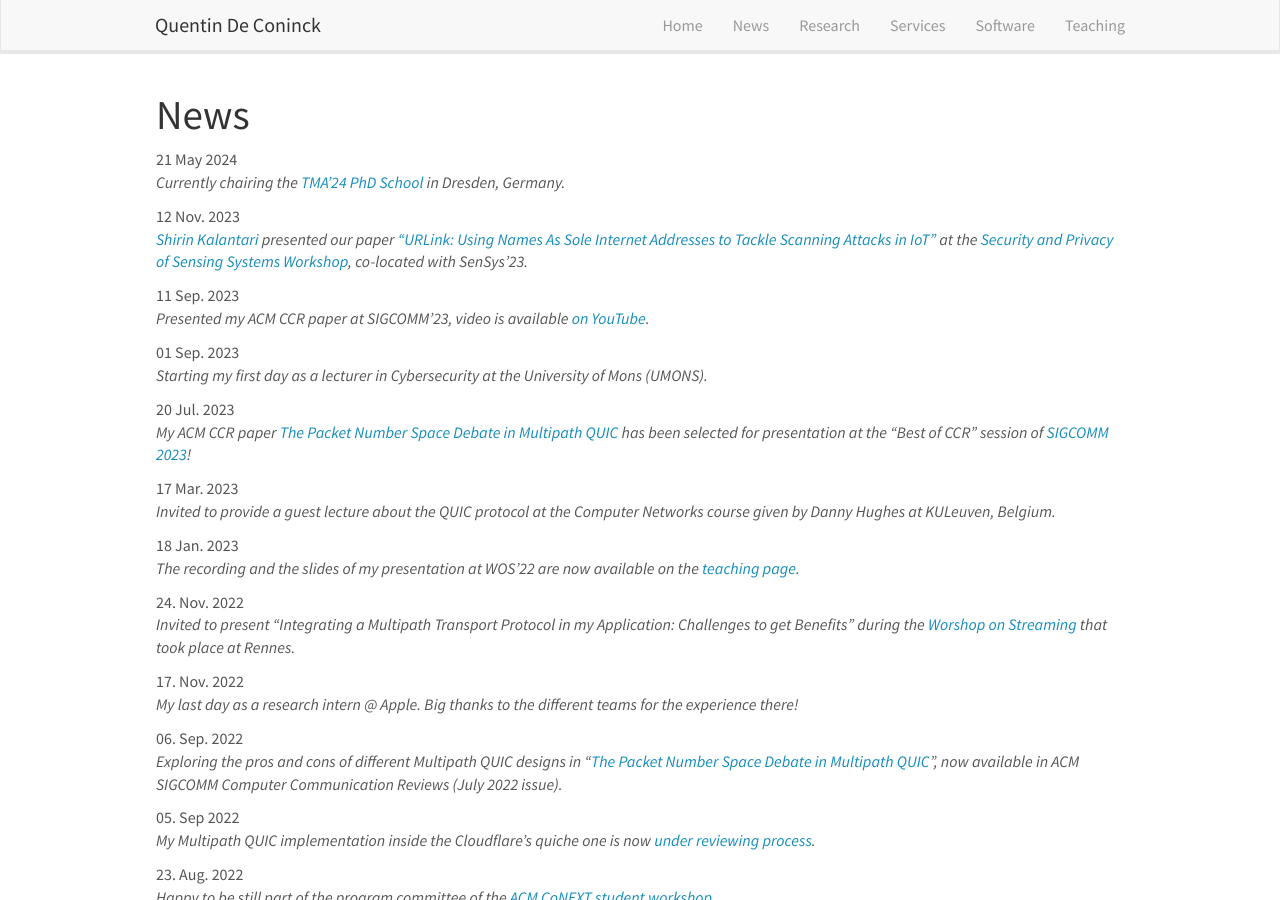
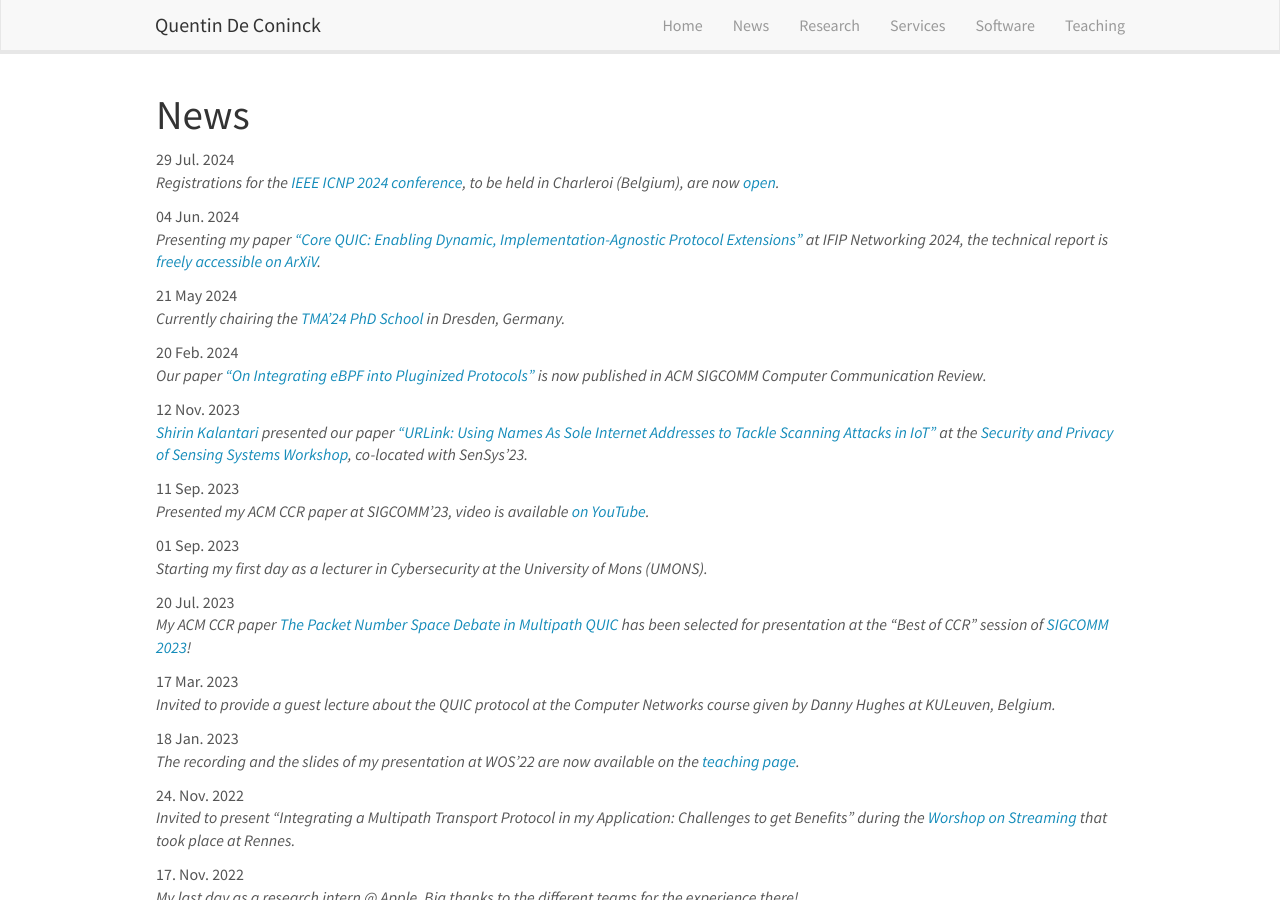
Before and after one commit to qdeconinck/qdeconinck.github.io, a Jekyll site: the page built from _pages/allnews.md, in a window 1280 px wide and 900 px high. Built offline with Jekyll 4.4.1, drawn with Linux system fonts in a browser that asks for light colours; nearby versions of some CDN libraries.

Commit message:
update news

```diff
--- a/_data/news.yml
+++ b/_data/news.yml
@@ -1,5 +1,14 @@
+- date: 29 Jul. 2024
+  headline: "Registrations for the <a href=\"https://icnp24.cs.ucr.edu\">IEEE ICNP 2024 conference</a>, to be held in Charleroi (Belgium), are now <a href=\"https://icnp24.cs.ucr.edu/registration.html\">open</a>."
+
+- date: 04 Jun. 2024
+  headline: "Presenting my paper <a href=\"https://ieeexplore.ieee.org/document/10619827\">\"Core QUIC: Enabling Dynamic, Implementation-Agnostic Protocol Extensions\"</a> at IFIP Networking 2024, the technical report is <a href=\"https://doi.org/10.48550/arXiv.2405.01279\">freely accessible on ArXiV</a>."
+
 - date: 21 May 2024
   headline: "Currently chairing the <a href=\"https://tma.ifip.org/2024/phd-school/\">TMA'24 PhD School</a> in Dresden, Germany."
+
+- date: 20 Feb. 2024
+  headline: "Our paper <a href=\"https://doi.org/10.1145/3649171.3649173\">\"On Integrating eBPF into Pluginized Protocols\"</a> is now published in ACM SIGCOMM Computer Communication Review."
 
 - date: 12 Nov. 2023
   headline: "<a href=\"https://distrinet.cs.kuleuven.be/people/ShirinKalantari\">Shirin Kalantari</a> presented our paper <a href=\"https://dl.acm.org/doi/10.1145/3628356.3630115\">\"URLink: Using Names As Sole Internet Addresses to Tackle Scanning Attacks in IoT\"</a> at the <a href=\"https://sensorssp.github.io/sensorssp23/\">Security and Privacy of Sensing Systems Workshop</a>, co-located with SenSys'23."
```
